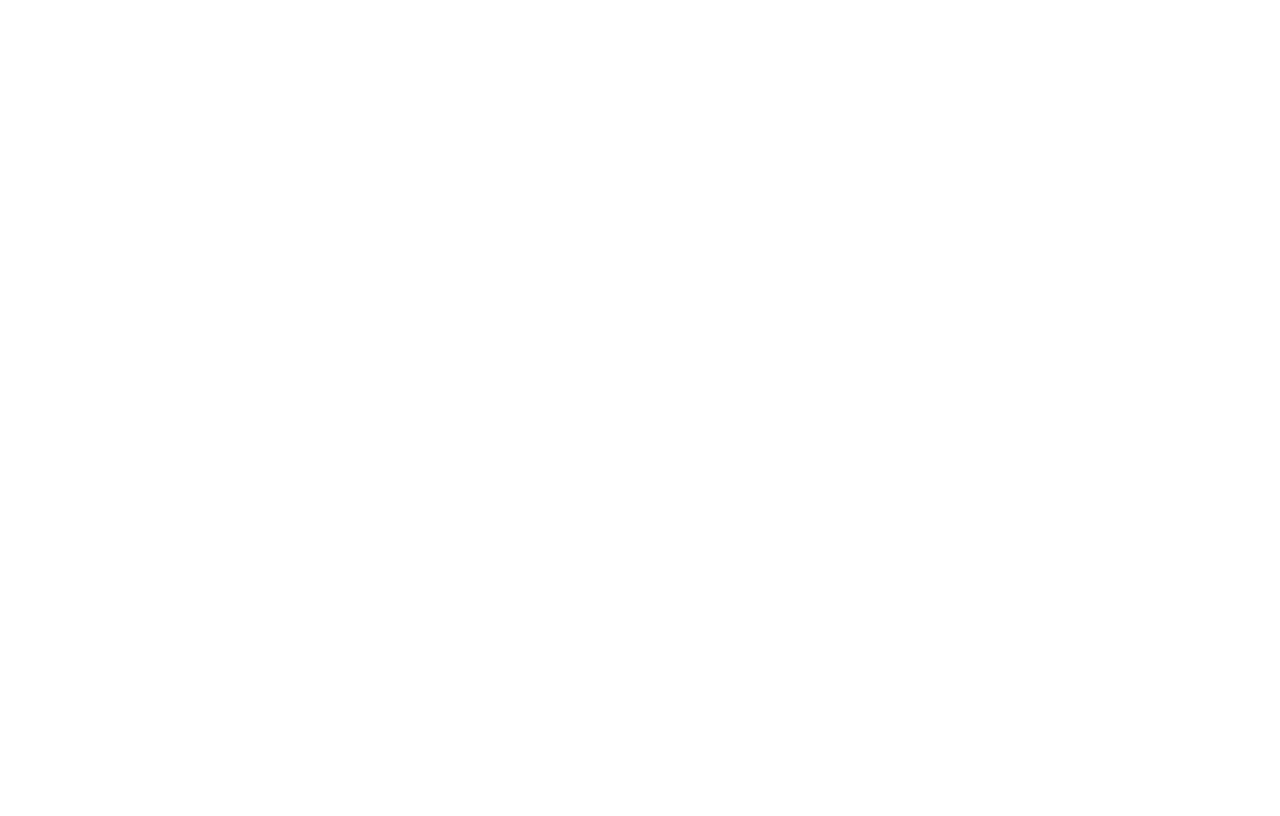
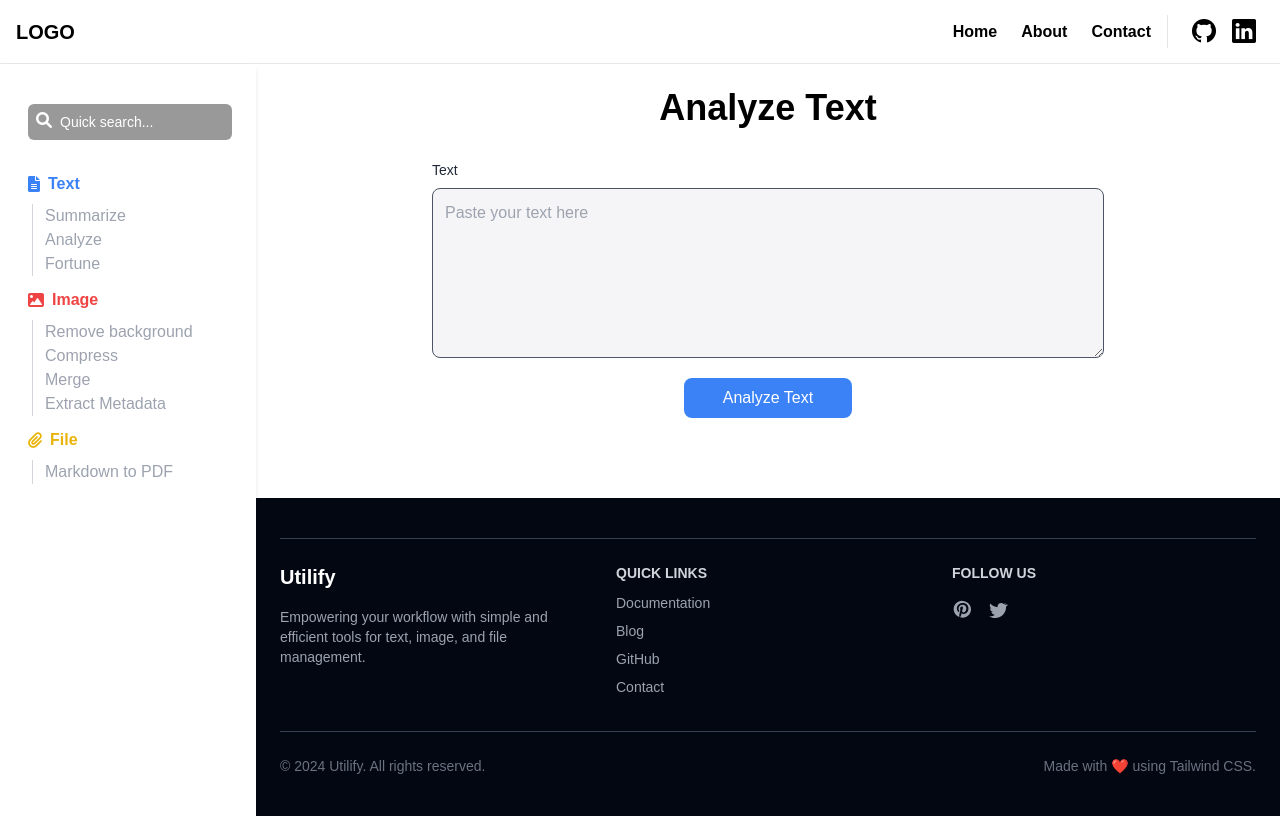
Before and after one commit to SSKnT/utilify-webapp, a React (Vite) app in the folder React/Utilify/: page /text_analyze in a window 1280 px wide. Before the commit this address had no page. Built offline with nearby package versions, Linux system fonts and the light colour scheme.

Commit message:
Added pages for text analysis and text summarization and renamed textSummarize.jsx to text_summarize.jsx.

```diff
--- a/React/Utilify/src/Routing.jsx
+++ b/React/Utilify/src/Routing.jsx
@@ -1,7 +1,8 @@
 import {BrowserRouter as Router, Routes, Route} from 'react-router-dom';
 import App from './App';
 import Home from './pages/home';
-import TextSummarize from './pages/textSummarize';
+import PageContent_TS from './pages/text_summarize';
+import PageContent_TA from './pages/text_analyze';
 
 function AppRoutes() {
     return(
@@ -10,7 +11,8 @@ function AppRoutes() {
                 <Route path="/" element={<App />} >
                     {/* Add child routes */}
                     <Route index element={<Home />} />
-                    <Route path="/textSum" element={<TextSummarize />} />
+                    <Route path="/text_sum" element={<PageContent_TS />} />
+                    <Route path="/text_analyze" element={<PageContent_TA />} />
                 </Route>
             </Routes>
         </Router>
--- a/React/Utilify/src/components/footer.jsx
+++ b/React/Utilify/src/components/footer.jsx
@@ -1,21 +1,114 @@
-import { Separator } from '@/components/ui/separator';
+import { Separator } from "@/components/ui/separator";
 
-// Footer Section
 const Footer = () => {
-    return (
-        <footer className="bg-gray-900 text-white py-6">
-            <Separator className='my-4 w-[90%] ml-auto mr-auto bg-slate-700' />
-            <div className="container mx-auto px-6 text-center">
-                <p className="mb-4">&copy; 2023 Utilify. All rights reserved.</p>
-                <div className="flex justify-center space-x-4">
-                    <a href="#" className="hover:text-blue-400">Facebook</a>
-                    <a href="#" className="hover:text-blue-400">Twitter</a>
-                    <a href="#" className="hover:text-blue-400">LinkedIn</a>
-                </div>
+  return (
+    <footer className="bg-gray-950 text-gray-400 py-10">
+      <div className="max-w-6xl mx-auto px-6">
+        {/* Separator */}
+        <Separator className="bg-gray-700 mb-6" />
+
+        <div className="grid grid-cols-1 md:grid-cols-3 gap-8">
+          {/* Branding Section */}
+          <div className="space-y-4">
+            <h2 className="text-xl font-bold text-white">Utilify</h2>
+            <p className="text-sm">
+              Empowering your workflow with simple and efficient tools for text,
+              image, and file management.
+            </p>
+          </div>
+
+          {/* Navigation Links */}
+          <div className="space-y-2">
+            <h3 className="text-sm font-semibold text-gray-300 uppercase">
+              Quick Links
+            </h3>
+            <ul className="space-y-1">
+              <li>
+                <a
+                  href="#"
+                  className="hover:text-white text-sm transition-colors"
+                >
+                  Documentation
+                </a>
+              </li>
+              <li>
+                <a
+                  href="#"
+                  className="hover:text-white text-sm transition-colors"
+                >
+                  Blog
+                </a>
+              </li>
+              <li>
+                <a
+                  href="#"
+                  className="hover:text-white text-sm transition-colors"
+                >
+                  GitHub
+                </a>
+              </li>
+              <li>
+                <a
+                  href="#"
+                  className="hover:text-white text-sm transition-colors"
+                >
+                  Contact
+                </a>
+              </li>
+            </ul>
+          </div>
+
+          {/* Social Media Section */}
+          <div className="space-y-4">
+            <h3 className="text-sm font-semibold text-gray-300 uppercase">
+              Follow Us
+            </h3>
+            <div className="flex space-x-4">
+              <a
+                href="#"
+                className="text-gray-400 hover:text-white transition-colors"
+              >
+                <svg
+                  xmlns="http://www.w3.org/2000/svg"
+                  className="h-5 w-5"
+                  fill="currentColor"
+                  viewBox="0 0 24 24"
+                >
+                  <path d="M12 2.04c-5.524 0-10 4.475-10 10 0 4.418 2.87 8.165 6.839 9.49-.094-.805-.178-2.046.037-2.927.196-.841 1.264-5.336 1.264-5.336s-.323-.644-.323-1.598c0-1.494.866-2.61 1.944-2.61.917 0 1.36.687 1.36 1.51 0 .919-.586 2.297-.888 3.58-.254 1.093.536 1.985 1.588 1.985 1.908 0 3.382-2.014 3.382-4.911 0-2.564-1.845-4.354-4.481-4.354-3.054 0-4.847 2.288-4.847 4.643 0 .918.352 1.903.792 2.438.088.11.1.205.075.314-.082.348-.268 1.092-.305 1.243-.048.203-.157.246-.365.149-1.364-.635-2.215-2.625-2.215-4.22 0-3.43 2.497-6.584 7.195-6.584 3.775 0 6.712 2.694 6.712 6.293 0 3.746-2.352 6.757-5.616 6.757-1.096 0-2.129-.571-2.48-1.246 0 0-.528 2.015-.656 2.524-.237.906-.882 2.037-1.315 2.723.985.304 2.02.471 3.1.471 5.524 0 10-4.476 10-10s-4.476-10-10-10z" />
+                </svg>
+              </a>
+              <a
+                href="#"
+                className="text-gray-400 hover:text-white transition-colors"
+              >
+                <svg
+                  xmlns="http://www.w3.org/2000/svg"
+                  className="h-5 w-5"
+                  fill="currentColor"
+                  viewBox="0 0 24 24"
+                >
+                  <path d="M22 6.5c-.8.35-1.7.6-2.6.7.9-.5 1.6-1.4 1.9-2.3-.8.5-1.7.9-2.6 1.1-.8-.8-1.8-1.3-3-1.3-2.4 0-4.3 2-4.3 4.3 0 .3 0 .6.1.9-3.5-.2-6.6-1.9-8.7-4.4-.4.7-.6 1.4-.6 2.3 0 1.6.8 2.9 2 3.7-.7 0-1.3-.2-1.8-.5v.1c0 2.2 1.6 4.1 3.7 4.5-.4.1-.8.2-1.2.2-.3 0-.6 0-.9-.1.6 1.9 2.3 3.2 4.3 3.2-1.6 1.3-3.7 2-5.9 2-.4 0-.8 0-1.2-.1 2.1 1.3 4.5 2.1 7.2 2.1 8.6 0 13.3-7.1 13.3-13.3v-.6c.9-.6 1.6-1.3 2.2-2.1z" />
+                </svg>
+              </a>
             </div>
-        </footer>
-    );
+          </div>
+        </div>
+
+        {/* Separator */}
+        <Separator className="bg-gray-700 mt-8" />
+
+        {/* Footer Bottom */}
+        <div className="mt-6 flex flex-col md:flex-row justify-between items-center">
+          <p className="text-sm text-gray-500">
+            © 2024 Utilify. All rights reserved.
+          </p>
+          <p className="text-sm text-gray-500">
+            Made with ❤️ using Tailwind CSS.
+          </p>
+        </div>
+      </div>
+    </footer>
+  );
 };
 
-
 export default Footer;
--- a/React/Utilify/src/components/mobileSidebar.jsx
+++ b/React/Utilify/src/components/mobileSidebar.jsx
@@ -1,4 +1,5 @@
 import { useState } from "react";
+import { Link } from "react-router-dom";
 
 const MobileSidebar = () => {
   const [expanded, setExpanded] = useState(null);
@@ -40,9 +41,9 @@ const MobileSidebar = () => {
           </button>
           {expanded === "text" && (
             <div className="mt-2 ml-4 flex flex-col space-y-2">
-              <a href="#" className="text-gray-600 hover:text-blue-500">Summarize</a>
-              <a href="#" className="text-gray-600 hover:text-blue-500">Analyze</a>
-              <a href="#" className="text-gray-600 hover:text-blue-500">Fortune</a>
+              <Link to="/text_sum" className="text-gray-600 hover:text-blue-500">Summarize</Link>
+              <Link to="/text_analyze" className="text-gray-600 hover:text-blue-500">Analyze</Link>
+              <Link to="" className="text-gray-600 hover:text-blue-500">Fortune</Link>
             </div>
           )}
         </div>
@@ -65,10 +66,10 @@ const MobileSidebar = () => {
           </button>
           {expanded === "image" && (
             <div className="mt-2 ml-4 flex flex-col space-y-2">
-              <a href="#" className="text-gray-600 hover:text-red-500">Remove background</a>
-              <a href="#" className="text-gray-600 hover:text-red-500">Compress</a>
-              <a href="#" className="text-gray-600 hover:text-red-500">Merge</a>
-              <a href="#" className="text-gray-600 hover:text-red-500">Extract Metadata</a>
+              <Link to="" className="text-gray-600 hover:text-red-500">Remove background</Link>
+              <Link to="" className="text-gray-600 hover:text-red-500">Compress</Link>
+              <Link to="" className="text-gray-600 hover:text-red-500">Merge</Link>
+              <Link to="" className="text-gray-600 hover:text-red-500">Extract Metadata</Link>
             </div>
           )}
         </div>
@@ -91,7 +92,7 @@ const MobileSidebar = () => {
           </button>
           {expanded === "file" && (
             <div className="mt-2 ml-4 flex flex-col space-y-2">
-              <a href="#" className="text-gray-600 hover:text-yellow-500">Markdown to PDF</a>
+              <Link to="" className="text-gray-600 hover:text-yellow-500">Markdown to PDF</Link>
             </div>
           )}
         </div>
--- a/React/Utilify/src/components/sidebar.jsx
+++ b/React/Utilify/src/components/sidebar.jsx
@@ -1,3 +1,4 @@
+import { Link } from "react-router-dom";
 
 const Sidebar = () => {
   return (
@@ -26,37 +27,37 @@ const SidebarNav = () => {
     <>
     <div className="flex flex-col space-y-3 mt-8">
           <div>
-            <a href="#" className="text-md font-sans font-semibold flex items-center group">
+            <Link to="" className="text-md font-sans font-semibold flex items-center group">
               <i className="fas fa-file-alt text-blue-500 mr-2 group-hover:text-blue-500 group-focus:text-blue-500"></i>
               <span className="text-blue-500 group-hover:text-blue-500 group-focus:text-blue-500">Text</span>
-            </a>
+            </Link>
             <div className="flex flex-col space-y-0 mt-2 ml-1">
-              <a href="#" className="pl-3 border-l border-gray-300 text-gray-400 hover:border-blue-500 hover:text-blue-500 focus:border-blue-500 focus:text-blue-500">Summarize</a>
-              <a href="#" className="pl-3 border-l border-gray-300 text-gray-400 hover:border-blue-500 hover:text-blue-500 focus:border-blue-500 focus:text-blue-500">Analyze</a>
-              <a href="#" className="pl-3 border-l border-gray-300 text-gray-400 hover:border-blue-500 hover:text-blue-500 focus:border-blue-500 focus:text-blue-500">Fortune</a>
+              <Link to="/text_sum" className="pl-3 border-l border-gray-300 text-gray-400 hover:border-blue-500 hover:text-blue-500 focus:border-blue-500 focus:text-blue-500">Summarize</Link>
+              <Link to="/text_analyze" className="pl-3 border-l border-gray-300 text-gray-400 hover:border-blue-500 hover:text-blue-500 focus:border-blue-500 focus:text-blue-500">Analyze</Link>
+              <Link to="" className="pl-3 border-l border-gray-300 text-gray-400 hover:border-blue-500 hover:text-blue-500 focus:border-blue-500 focus:text-blue-500">Fortune</Link>
             </div>
           </div>
 
           <div>
-            <a href="#" className="text-md font-sans font-semibold flex items-center group">
+            <Link to="" className="text-md font-sans font-semibold flex items-center group">
               <i className="fas fa-image text-red-500 mr-2 group-hover:text-red-500 group-focus:text-red-500"></i>
               <span className="text-red-500 group-hover:text-red-500 group-focus:text-red-500">Image</span>
-            </a>
+            </Link>
             <div className="flex flex-col space-y-0 mt-2 ml-1">
-              <a href="#" className="pl-3 border-l border-gray-300 text-gray-400 hover:border-red-500 hover:text-red-500 focus:border-red-500 focus:text-red-500">Remove background</a>
-              <a href="#" className="pl-3 border-l border-gray-300 text-gray-400 hover:border-red-500 hover:text-red-500 focus:border-red-500 focus:text-red-500">Compress</a>
-              <a href="#" className="pl-3 border-l border-gray-300 text-gray-400 hover:border-red-500 hover:text-red-500 focus:border-red-500 focus:text-red-500">Merge</a>
-              <a href="#" className="pl-3 border-l border-gray-300 text-gray-400 hover:border-red-500 hover:text-red-500 focus:border-red-500 focus:text-red-500">Extract Metadata</a>
+              <Link to="" className="pl-3 border-l border-gray-300 text-gray-400 hover:border-red-500 hover:text-red-500 focus:border-red-500 focus:text-red-500">Remove background</Link>
+              <Link to="" className="pl-3 border-l border-gray-300 text-gray-400 hover:border-red-500 hover:text-red-500 focus:border-red-500 focus:text-red-500">Compress</Link>
+              <Link to="" className="pl-3 border-l border-gray-300 text-gray-400 hover:border-red-500 hover:text-red-500 focus:border-red-500 focus:text-red-500">Merge</Link>
+              <Link to="" className="pl-3 border-l border-gray-300 text-gray-400 hover:border-red-500 hover:text-red-500 focus:border-red-500 focus:text-red-500">Extract Metadata</Link>
             </div>
           </div>
 
           <div>
-            <a href="#" className="text-md font-sans font-semibold flex items-center group">
+            <Link to="" className="text-md font-sans font-semibold flex items-center group">
               <i className="fas fa-paperclip text-yellow-500 mr-2 group-hover:text-yellow-500 group-focus:text-yellow-500"></i>
               <span className="text-yellow-500 group-hover:text-yellow-500 group-focus:text-yellow-500">File</span>
-            </a>
+            </Link>
             <div className="flex flex-col space-y-0 mt-2 ml-1">
-              <a href="#" className="pl-3 border-l border-gray-300 text-gray-400 hover:border-yellow-500 hover:text-yellow-500 focus:border-yellow-500 focus:text-yellow-500">Markdown to PDF</a>
+              <Link to="" className="pl-3 border-l border-gray-300 text-gray-400 hover:border-yellow-500 hover:text-yellow-500 focus:border-yellow-500 focus:text-yellow-500">Markdown to PDF</Link>
             </div>
           </div>
         </div>
--- /dev/null
+++ b/React/Utilify/src/pages/text_analyze.jsx
@@ -0,0 +1,13 @@
+import { TextSummarize } from "./text_summarize";
+import Footer from "@/components/footer";
+
+const PageContent_TA = () => {         // TA stands for Text Analyze
+    return(
+        <div className='flex flex-col h-full w-full'>
+            <TextSummarize heading='Analyze Text' />
+            <Footer />
+        </div>
+    )
+}
+
+export default PageContent_TA;
--- a/React/Utilify/src/pages/textSummarize.jsx
+++ b/React/Utilify/src/pages/text_summarize.jsx
@@ -1,6 +1,17 @@
 import { useState } from 'react';
+import Footer from '@/components/footer';
 
-const TextSummarize = () => {
+const PageContent_TS = () => {            // TS stands for Text Summarize
+  return(
+    <div className='flex flex-col h-full w-full'>
+      <TextSummarize heading='Summarize Text' />
+      <Footer />
+    </div>
+  )
+}
+
+
+const TextSummarize = ({heading}) => {
   const [text, setText] = useState('');
 
   const handleTextChange = (e) => {
@@ -12,9 +23,9 @@ const TextSummarize = () => {
   };
 
   return (
-    <div className="flex flex-col items-center p-6 bg-white w-full h-full ">
-      <h1 className="text-4xl font-extrabold text-black mb-8 animate-fade-in">Summarize Text</h1>
-      <div className="w-full max-w-2xl flex flex-col">
+    <div className="p-6 bg-white h-full w-full mx-auto flex flex-col justify-center mb-14">
+      <h1 className="text-4xl mx-auto font-extrabold text-black mb-8 animate-fade-in">{heading}</h1>
+      <div className="w-full max-w-2xl flex flex-col mx-auto">
         <label htmlFor="message" className="block text-sm font-medium text-gray-800 font-sans mb-2">
           Text
         </label>
@@ -28,13 +39,14 @@ const TextSummarize = () => {
         ></textarea>
         <button
           onClick={handleButtonClick}
-          className="mt-5 md:w-[25%] md:ml-auto md:mr-auto bg-blue-500 text-white py-2 rounded-lg hover:bg-blue-600 duration-300"
+          className="mt-5 w-[50%] md:w-[25%] ml-auto mr-auto bg-blue-500 text-white py-2 rounded-lg hover:bg-blue-600 duration-300"
         >
-          Summarize Text
+          {heading}
         </button>
       </div>
     </div>
   );
 };
 
-export default TextSummarize;
+export default PageContent_TS;
+export { TextSummarize };
```
